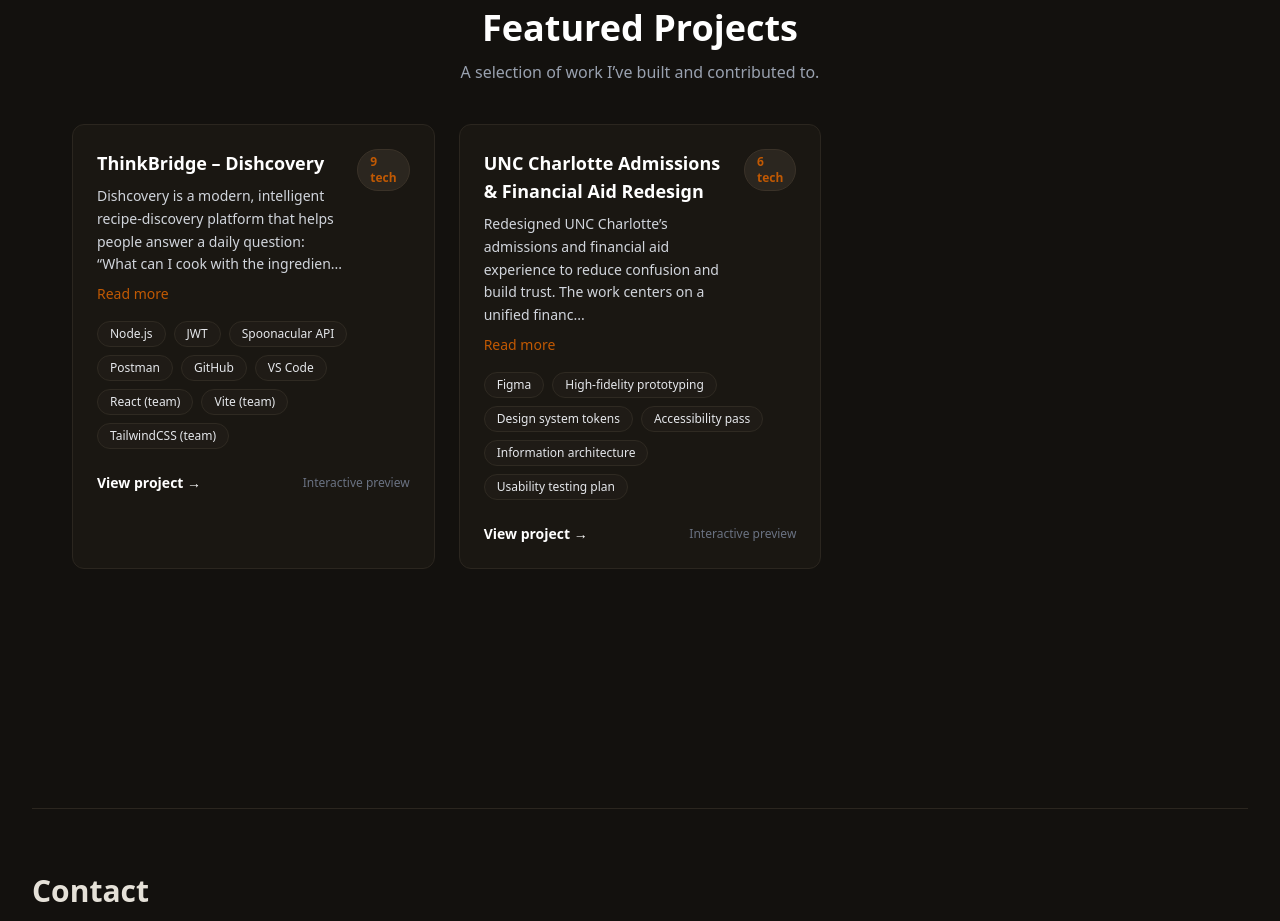
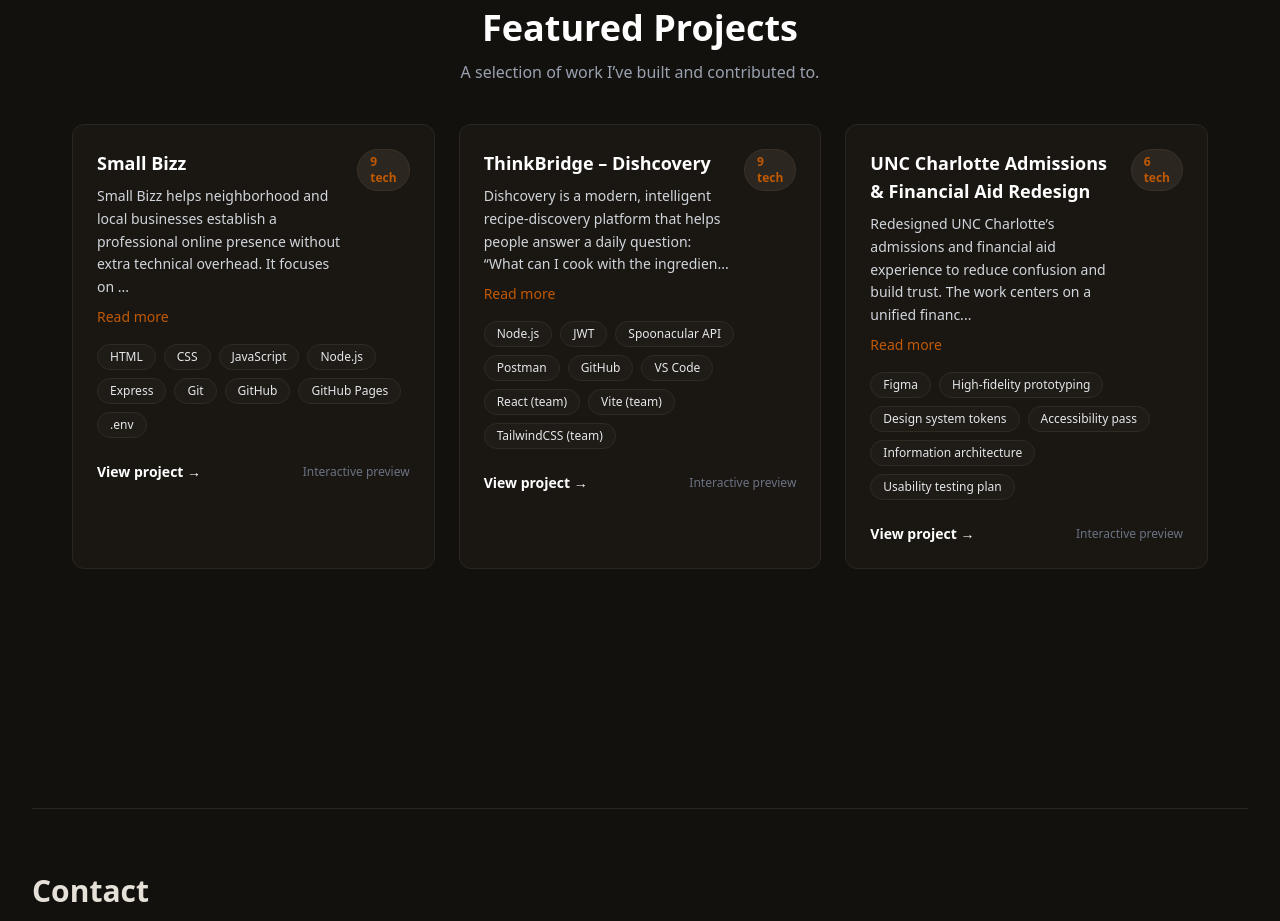
Before and after one commit to Athishrs/athish_portfolio, a React (Vite) app: page /projects in a window 1280 px wide. Shown: the part 1880-2801 px from the top of the page. Built offline with nearby package versions, Linux system fonts and the light colour scheme; no server answers.

Commit message:
small-bizz added

```diff
--- a/src/data/projects.js
+++ b/src/data/projects.js
@@ -1,4 +1,68 @@
 export const projects = [
+  {
+    slug: "small-bizz",
+    title: "Small Bizz",
+    blurb:
+      "Modern web platform that gives local businesses a polished, responsive site with clean navigation, services, and easy contact paths.",
+    description:
+      "Small Bizz helps neighborhood and local businesses establish a professional online presence without extra technical overhead. It focuses on a clean, responsive layout so visitors can quickly understand services, browse offerings, and reach out—while staying scalable for future additions like auth, dashboards, analytics, or payments.",
+    tech: [
+      "HTML",
+      "CSS",
+      "JavaScript",
+      "Node.js",
+      "Express",
+      "Git",
+      "GitHub",
+      "GitHub Pages",
+      ".env",
+    ],
+    highlights: [
+      "Responsive design tuned for desktop, tablet, and mobile for a consistent UX.",
+      "Clear sections for business details, services/offerings, and brand messaging.",
+      "Straightforward navigation and contact entry points to reduce friction.",
+      "Modular structure ready for future features (auth, dashboards, analytics, payments).",
+    ],
+    overview: {
+      role: "Full-Stack Developer (Solo)",
+      teamSize: "Solo",
+      duration: "Nov–Dec 2024",
+      figma: "",
+      live: "",
+      repo: "https://github.com/Athishrs/Small-BIzz",
+    },
+    contributions: [
+      "Designed and built a responsive layout with clean navigation for services, offerings, and contact details.",
+      "Set up Node.js + Express backend with modular structure and environment-based configuration.",
+      "Managed Git/GitHub workflows, resolving merge conflicts and keeping the repo deployment-ready.",
+      "Deployed via GitHub Pages/hosting, debugging domain and environment variable configuration.",
+    ],
+    journey: {
+      learned:
+        "Building and deploying a full web application with clean file organization and modular code.",
+      challenges:
+        "Debugging deployment and domain configuration issues while keeping the site performant and accessible.",
+      skills:
+        "Frontend-backend integration, Git workflows, environment management, and designing user-friendly layouts for real users.",
+    },
+    screenshots: [
+      {
+        src: "https://images.unsplash.com/photo-1521737604893-d14cc237f11d?auto=format&fit=crop&w=1200&q=80",
+        alt: "Small Bizz dashboard showing pipeline and quick actions.",
+      },
+      {
+        src: "https://images.unsplash.com/photo-1517245386807-bb43f82c33c4?auto=format&fit=crop&w=1200&q=80",
+        alt: "Invoice and payment link flow for a local shop.",
+      },
+    ],
+    links: {
+      live: "",
+      repo: "https://github.com/Athishrs/Small-BIzz",
+    },
+    timeline: "Nov–Dec 2024 • Solo build",
+    result:
+      "Shipped a ready-to-grow foundation that gives small businesses a polished, responsive web presence and a path to layer in future capabilities.",
+  },
   {
     slug: "dishcovery-smart-recipe-finder",
     title: "ThinkBridge – Dishcovery",
```
